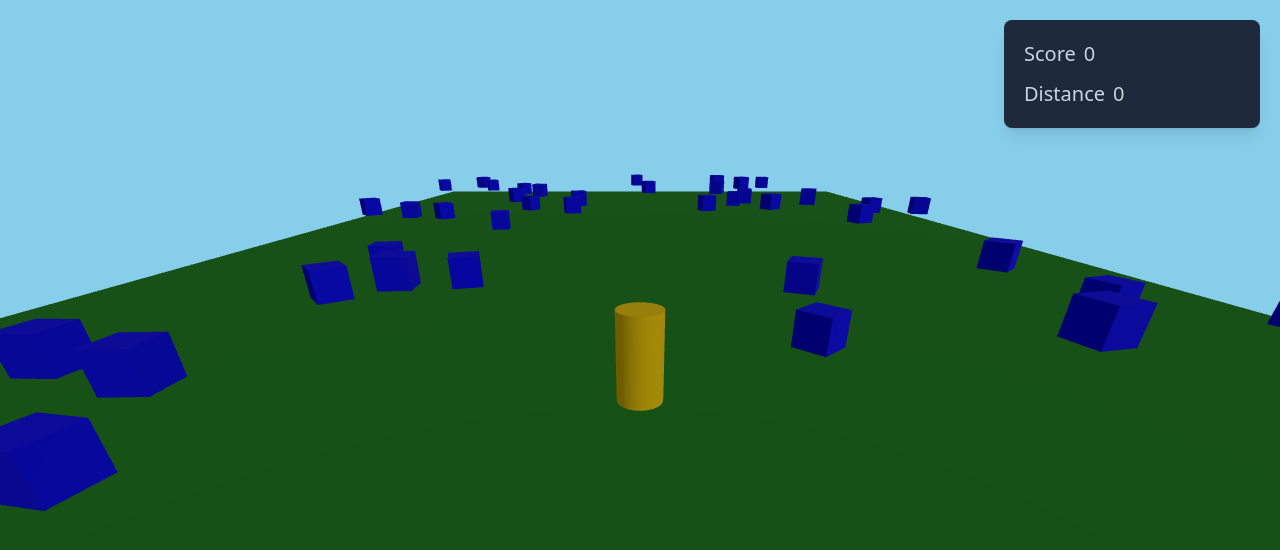
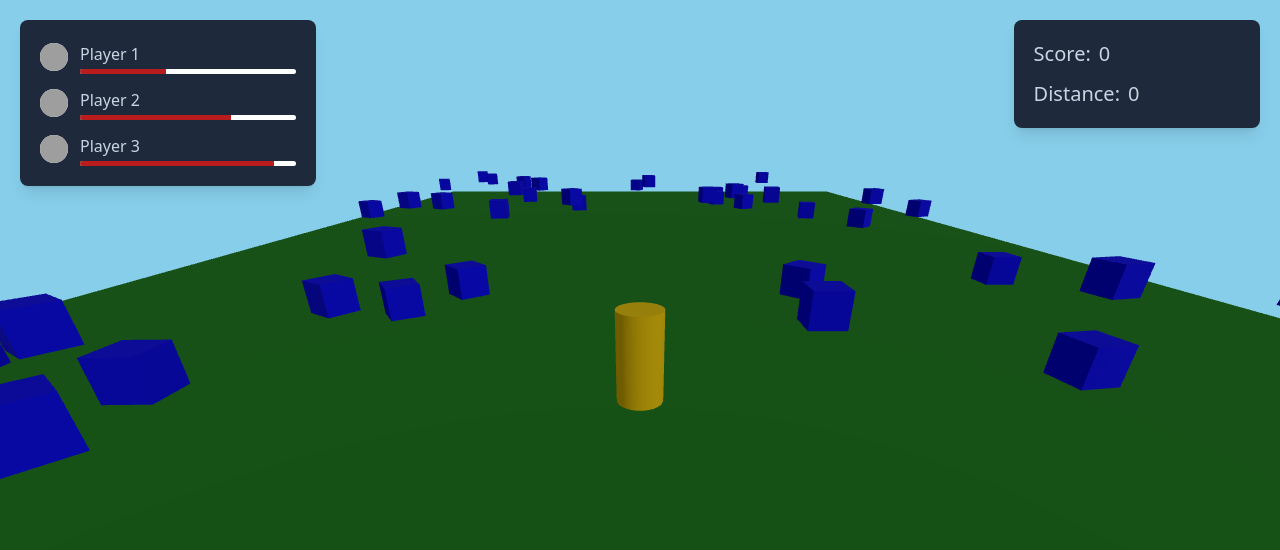
Before and after one commit to Emyboy/maze-runner-game, a website built with Vite: page index.html in a window 1280 px wide. Built offline with nearby package versions, Linux system fonts and the light colour scheme; grey boxes are pictures that could not be loaded; animation ran at ten frames a second.

Commit message:
feat: add leaderboard component and update game metrics display

```diff
--- a/index.html
+++ b/index.html
@@ -9,15 +9,22 @@
   </head>
   <body>
     <div id="app" class="max-h-screen max-w-screen relative select-none">
-      <div id="game-metix"></div>
-      <!-- <div class="bg-slate-800 p-5 absolute shadow-lg z-50 right-5 top-5 rounded-lg text-slate-300 text-xl flex flex-col gap-3">
-        <div class="flex gap-2 items-center text-slate-300 text-xl" id="metrix-1">
-          <p>Points: </p>
-          <div class="w-28">
-            <p>0000</p>
+      <div id="game-metrics"></div>
+      <div id="leader-board">
+        <!-- <div class="bg-slate-800 absolute top-5 left-5 shadow-lg rounded-xl z-50 p-5" id="leader-board-card">
+
+          <div class="flex gap-3 items-center w-64" id="player-1">
+            <img src="https://static.vecteezy.com/system/resources/previews/042/899/708/non_2x/chibi-character-man-woman-for-your-game-character-avatar-or-your-cover-book-free-png.png" alt='player-1' class='h-7 w-7 rounded-full bg-white' />
+            <div class='flex flex-col w-full'>
+              <small class='text-slate-300 '>The play's name</p>
+              <div id='player-1-progress' class='h-[5px] bg-white overflow-hidden rounded-xl mt-2'>
+                <div class="h-full w-[40%] bg-red-700" ></div>
+              </div>
+            </div>
           </div>
-        </div>
-      </div> -->
+
+        </div> -->
+      </div>
     </div>
     <script type="module" src="/src/main.ts"></script>
   </body>
--- /dev/null
+++ b/src/__mock__/player.mock.ts
@@ -0,0 +1,19 @@
+import { Player } from "../types/player.types";
+
+export const players: Player[] = [
+      {
+        name: "Player 1",
+        avatar_url: "https://static.vecteezy.com/system/resources/previews/042/899/708/non_2x/chibi-character-man-woman-for-your-game-character-avatar-or-your-cover-book-free-png.png",
+        progress: 40,
+      },
+      {
+        name: "Player 2",
+        avatar_url: "https://static.vecteezy.com/system/resources/previews/042/899/708/non_2x/chibi-character-man-woman-for-your-game-character-avatar-or-your-cover-book-free-png.png",
+        progress: 70,
+      },
+      {
+        name: "Player 3",
+        avatar_url: "https://static.vecteezy.com/system/resources/previews/042/899/708/non_2x/chibi-character-man-woman-for-your-game-character-avatar-or-your-cover-book-free-png.png",
+        progress: 90,
+      },
+    ];
--- a/src/main.ts
+++ b/src/main.ts
@@ -1,12 +1,14 @@
 // src/main.ts
-import './style.css';
-import * as THREE from 'three';
-import GamePlayer from './objects/player.object';
-import Coin from './objects/coin.object';
-import GameScene from './scenes/index.scene';
-import GroundPlane from './objects/ground.object';
-import { getRandomNumber } from './utils/random.utils';
-import { CreateGameStatusComponent } from './ui/components/game-status.component';
+import "./style.css";
+import * as THREE from "three";
+import GamePlayer from "./objects/player.object";
+import Coin from "./objects/coin.object";
+import GameScene from "./scenes/index.scene";
+import GroundPlane from "./objects/ground.object";
+import { getRandomNumber } from "./utils/random.utils";
+import { CreateGameStatusComponent } from "./ui/components/game-status.component";
+import { CreateGameLeaderBoard } from "./ui/components/game-leaderboard.component";
+import { players } from "./__mock__/player.mock";
 
 export default class Game {
   private gameScene: GameScene;
@@ -15,9 +17,11 @@ export default class Game {
   private coin: Coin;
   private keyStates: { [key: string]: boolean } = {};
   private gameMetricsElement: HTMLElement | null;
+  private leaderBoardElement: HTMLElement | null;
 
   constructor() {
-    this.gameMetricsElement = document.querySelector('#game-metix');
+    this.gameMetricsElement = document.querySelector("#game-metrics");
+    this.leaderBoardElement = document.querySelector("#leader-board");
 
     this.gameScene = new GameScene({
       backgroundColor: 0x87ceeb,
@@ -45,12 +49,12 @@ export default class Game {
       numCoins: getRandomNumber(50, 100),
     });
 
-    this.coin.getMeshes().forEach(coinMesh => {
+    this.coin.getMeshes().forEach((coinMesh) => {
       this.gameScene.scene.add(coinMesh);
     });
 
+    CreateGameLeaderBoard({ parent: this.leaderBoardElement, players });
     CreateGameStatusComponent(this.gameMetricsElement);
-
 
     this.setupControls();
     this.animate();
@@ -59,29 +63,29 @@ export default class Game {
   private handlePlayerControls() {
     const speed = 0.1;
 
-    if (this.keyStates['ArrowUp']) {
+    if (this.keyStates["ArrowUp"]) {
       this.player.move(new THREE.Vector3(0, 0, -speed));
     }
-    if (this.keyStates['ArrowDown']) {
+    if (this.keyStates["ArrowDown"]) {
       this.player.move(new THREE.Vector3(0, 0, speed));
     }
-    if (this.keyStates['ArrowLeft']) {
+    if (this.keyStates["ArrowLeft"]) {
       this.player.move(new THREE.Vector3(-speed, 0, 0));
     }
-    if (this.keyStates['ArrowRight']) {
+    if (this.keyStates["ArrowRight"]) {
       this.player.move(new THREE.Vector3(speed, 0, 0));
     }
-    if (this.keyStates[' ']) {
+    if (this.keyStates[" "]) {
       this.player.jump();
     }
   }
 
   private setupControls() {
-    window.addEventListener('keydown', (event) => {
+    window.addEventListener("keydown", (event) => {
       this.keyStates[event.key] = true;
     });
 
-    window.addEventListener('keyup', (event) => {
+    window.addEventListener("keyup", (event) => {
       this.keyStates[event.key] = false;
     });
   }
--- /dev/null
+++ b/src/types/player.types.ts
@@ -0,0 +1,6 @@
+
+export interface Player {
+    name: string;
+    avatar_url: string;
+    progress: number;
+}
--- a/src/ui/card.ui.ts
+++ b/src/ui/card.ui.ts
@@ -21,7 +21,7 @@ export default class Card {
 
         card.setAttribute('id', this.id);
         card.className =
-            `bg-slate-800 p-5 absolute shadow-lg z-50 right-5 top-5 rounded-lg text-slate-300 text-xl flex flex-col gap-3 ${this.classNames}`;
+            `bg-slate-800 p-5 shadow-lg z-50 rounded-lg text-slate-300 text-xl flex flex-col gap-3 ${this.classNames}`;
 
         this.children.forEach(child => card.appendChild(child));
 
--- /dev/null
+++ b/src/ui/components/game-leaderboard.component.ts
@@ -0,0 +1,60 @@
+// src/ui/GameLeaderBoard.ts
+import { Player } from "../../types/player.types";
+import Card from "../card.ui";
+
+
+
+export const CreateGameLeaderBoard = (
+    { parent, players }: { parent: HTMLElement | null; players: Player[] },
+) => {
+    // create leader board for game players
+    if (!parent) return;
+
+    const leaderBoard = new Card({
+        classNames: "left-5 top-5 absolute",
+        children: [],
+        id: "leader-board",
+    }).render();
+
+    players.forEach((player, index) => {
+        const playerDiv = document.createElement("div");
+        playerDiv.className = "flex gap-3 items-center w-64";
+        playerDiv.id = `player-${index + 1}`;
+
+        // Player Avatar
+        const playerAvatar = document.createElement("img");
+        playerAvatar.src = player.avatar_url;
+        playerAvatar.alt = `player-${index + 1}`;
+        playerAvatar.className = 'h-7 w-7 rounded-full bg-white';
+
+        // Player Info (Name and Progress Bar)
+        const playerInfo = document.createElement("div");
+        playerInfo.className = 'flex flex-col w-full';
+
+        const playerName = document.createElement("small");
+        playerName.className = 'text-slate-300';
+        playerName.textContent = player.name;
+
+        const progressBarContainer = document.createElement("div");
+        progressBarContainer.id = `player-${index + 1}-progress`;
+        progressBarContainer.className = 'h-[5px] bg-white overflow-hidden rounded-xl mt-[1px]';
+
+        const progressBar = document.createElement("div");
+        progressBar.className = 'h-full bg-red-700';
+        progressBar.style.width = `${player.progress}%`;
+
+        progressBarContainer.appendChild(progressBar);
+
+        playerInfo.appendChild(playerName);
+        playerInfo.appendChild(progressBarContainer);
+
+        playerDiv.appendChild(playerAvatar);
+        playerDiv.appendChild(playerInfo);
+
+        // Append player div to the leaderboard
+        leaderBoard.appendChild(playerDiv);
+    });
+
+    // Append leaderboard to the parent
+    parent.appendChild(leaderBoard);
+};
--- a/src/ui/components/game-status.component.ts
+++ b/src/ui/components/game-status.component.ts
@@ -6,20 +6,20 @@ export const CreateGameStatusComponent = (parent: HTMLElement | null) => {
 
     const scoreMetric = new GameMetrics({
         id: 'score-metric',
-        label: 'Score',
+        label: 'Score:',
         parentElement: parent,
         value: '0',
     });
 
     const distanceMetric = new GameMetrics({
         id: 'distance-metric',
-        label: 'Distance',
+        label: 'Distance:',
         parentElement: parent,
         value: '0',
     });
 
     const scoreCard = new Card({
-        classNames: 'w-64',
+        classNames: 'absolute top-5 right-5',
         children: [],
         id: 'score-card',
     }).render();
```
